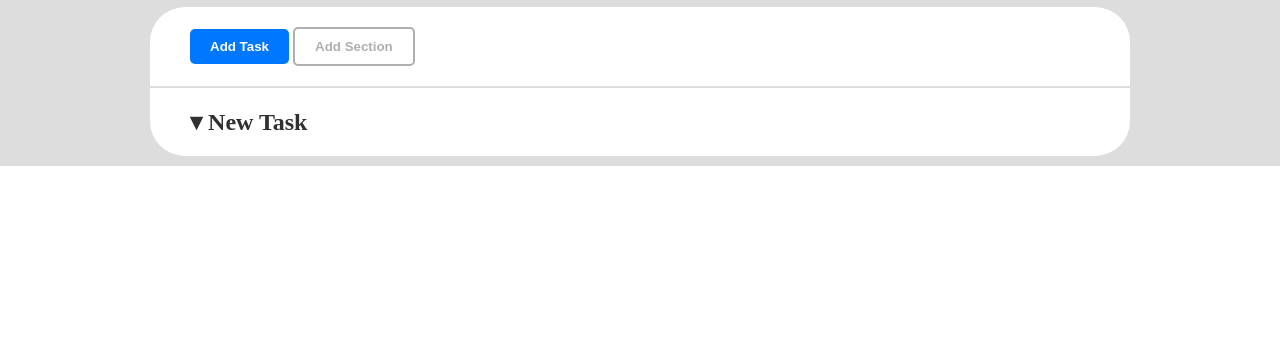
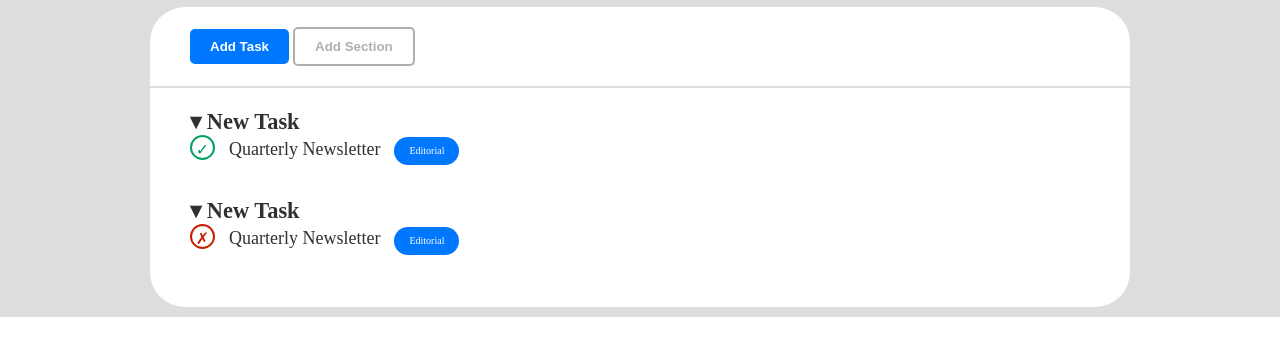
Before and after one commit to CamilloRosanio/html-css-toboolist, a plain HTML site: page index.html in a window 1280 px wide. Shown: the part 78-434 px from the top of the page. Drawn offline with Linux system fonts and the light colour scheme.

Commit message:
elementi standard liste

```diff
--- a/css/style.css
+++ b/css/style.css
@@ -91,5 +91,55 @@ main {
   .list_title {
     color: rgb(48, 48, 48);
     font-weight: bold;
-    font-size: 1.5rem;
+    font-size: 1.4rem;
   }
+
+  .list {
+    list-style-type: none;
+    color:rgb(87, 87, 87);
+    font-weight:medium;
+    margin-bottom: 2rem;
+  }
+
+  .list-item {
+    line-height: 25px;
+  }
+
+  .symbol {
+    display: inline-block;
+    text-align: center;
+    height:25px;
+    width:25px;
+    border: 2px solid currentColor;
+    border-radius: 50%;
+  }
+
+  .check {
+    color:rgb(0, 161, 94);
+  }
+
+  .cross {
+    color:rgb(201, 30, 0);
+  }
+
+  .item_subject {
+    display: inline-block;
+    height:25px;
+    margin: 0 10px;
+    color: rgb(48, 48, 48);
+    font-size: 18px;
+  }
+
+  .item_rounded {
+    display: inline-block;
+    line-height: 18px;
+    vertical-align: middle;
+    color:white;
+    font-size: 10px;
+    padding: 5px 15px;
+    border-radius: 25px;
+  }
+
+  .intem_rounded_blue {
+    background-color: rgb(0, 119, 255);
+  }
--- a/index.html
+++ b/index.html
@@ -40,14 +40,40 @@
 
     <main>
         <div class="container">
+            <!-- card header buttons -->
             <div class="card_header">
                 <button class="radius_button button_blue">Add Task</button>
                 <button class="radius_button button_white">Add Section</button>
             </div>
 
+            <!-- card content -->
             <div class="card_content">
-                <h2 class="list_title">&#9662; New Task</h2>
 
+                <!-- list -->
+                <div>
+                    <h2 class="list_title">&#9662; New Task</h2>
+
+                    <ul class="list">
+                        <li class="list-item">
+                            <p class="symbol check"> &#10003;</p>
+                            <p class="item_subject">Quarterly Newsletter</p>
+                            <p class="item_rounded intem_rounded_blue">Editorial</p>
+                        </li>
+                    </ul>
+                </div>
+
+                <!-- list -->
+                <div>
+                    <h2 class="list_title">&#9662; New Task</h2>
+
+                    <ul class="list">
+                        <li class="list-item">
+                            <p class="symbol cross"> &cross;</p>
+                            <p class="item_subject">Quarterly Newsletter</p>
+                            <p class="item_rounded intem_rounded_blue">Editorial</p>
+                        </li>
+                    </ul>
+                </div>
             </div>
         </div>
     </main>
```
